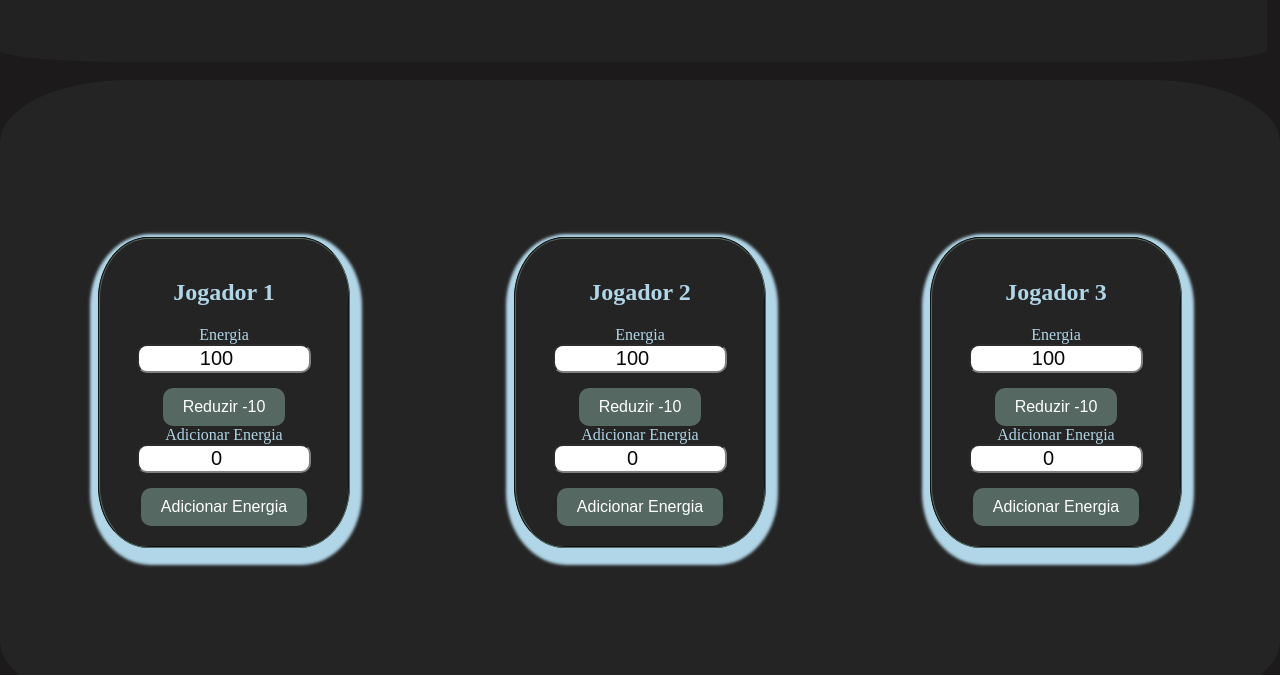
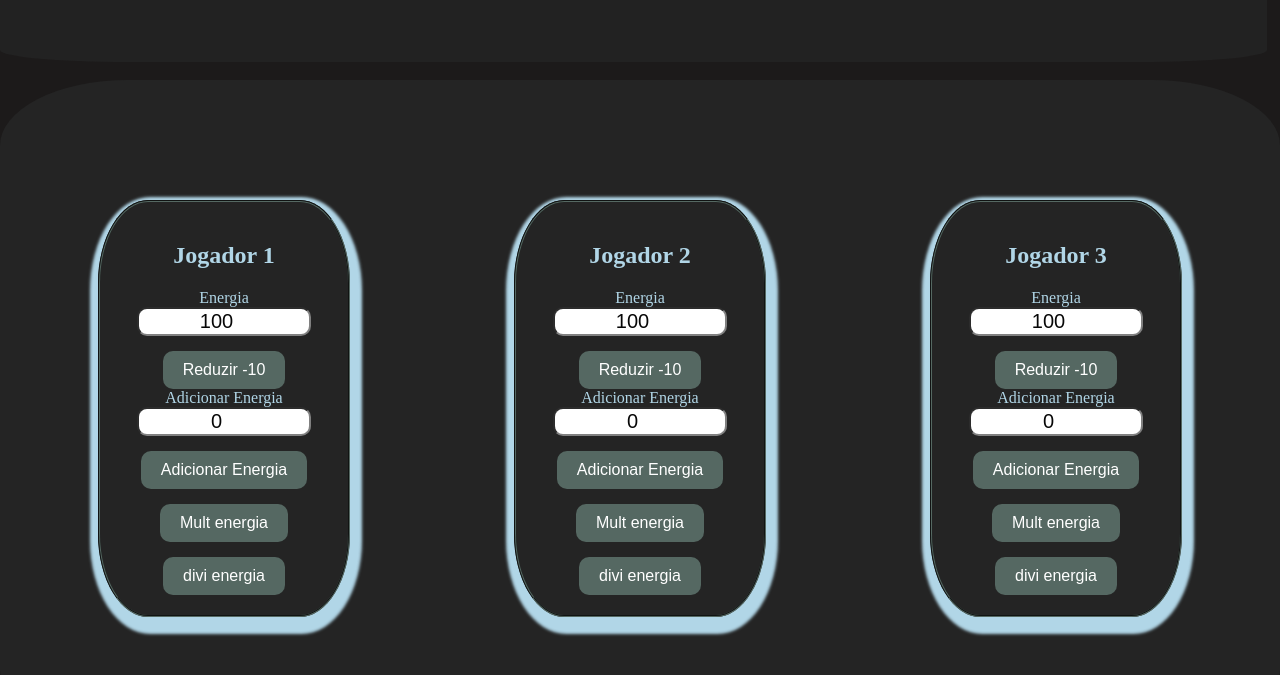
Before and after one commit to RhanieryCorreia/Menu_-dos_-jogadores_Dissemina, a plain HTML site: page index.html in a window 1280 px wide. Shown: the part 79-754 px from the top of the page. Drawn offline with Linux system fonts and the light colour scheme.

Commit message:
Refactor index.html to include new player functions

```diff
--- a/index.html
+++ b/index.html
@@ -1,5 +1,5 @@
 <!DOCTYPE html>
-<html lang="en">
+<html lang="pt-br">
 <head>
     <meta charset="UTF-8">
     <meta name="viewport" content="width=device-width, initial-scale=1.0">
@@ -30,7 +30,7 @@
             flex-wrap: wrap;
             flex-direction: row;
             border-radius: 10%;
-            height: 78vh;
+            height: 82vh;
             align-items: center;
             justify-content: center;
         }
@@ -56,6 +56,7 @@
             color: rgb(7, 7, 7);
             width: 80%;
             text-align: center;
+            cursor: pointer;
         }
         button {
             background-color: rgb(85, 104, 98);
@@ -88,6 +89,9 @@
                 <label for="adicionar1">Adicionar Energia</label>
                 <input type="number" id="adicionar1" value="0" placeholder="Escreva o valor">
                 <button onclick="adicionarEnergia('energia1', 'adicionar1')">Adicionar Energia</button>
+                <button onclick="mult('energia1', 'adicionar1')">Mult energia</button>
+                <button onclick="divi('energia1', 'adicionar1')">divi energia</button>
+
             </fieldset>
         </section>
 
@@ -101,6 +105,9 @@
                 <label for="adicionar2">Adicionar Energia</label>
                 <input type="number" id="adicionar2" value="0" placeholder="Escreva o valor">
                 <button onclick="adicionarEnergia('energia2', 'adicionar2')">Adicionar Energia</button>
+                <button onclick="mult('energia2', 'adicionar2')">Mult energia</button>
+                <button onclick="divi('energia2', 'adicionar2')">divi energia</button>
+
             </fieldset>
         </section>
 
@@ -114,6 +121,9 @@
                 <label for="adicionar3">Adicionar Energia</label>
                 <input type="number" id="adicionar3" value="0" placeholder="Escreva o valor">
                 <button onclick="adicionarEnergia('energia3', 'adicionar3')">Adicionar Energia</button>
+                <button onclick="mult('energia3', 'adicionar3')">Mult energia</button>
+                <button onclick="divi('energia3', 'adicionar3')">divi energia</button>
+
             </fieldset>
         </section>
     </div>
@@ -148,6 +158,41 @@
         }
 
         }
+        function mult(idEnergia, idAdicionar){
+            const inputEnergia = document.getElementById(idEnergia) || 0;
+            const inputMult = document.getElementById(idAdicionar) || 0;
+
+            let valorAtual = parseInt(inputEnergia.value);
+            let valorMult = parseInt(inputMult.value);
+
+            valorAtual = valorAtual * valorMult;
+            inputEnergia.value = valorAtual;
+            if(inputEnergia.value >= 101){
+                inputEnergia.value = 100;
+            } else{
+                inputEnergia.value = valorAtual;
+            } if(inputEnergia.value <=-1){
+                inputEnergia.value = 0;
+            }
+        }
+
+        function divi(idEnergia, idAdicionar){
+            const inputEnergia = document.getElementById(idEnergia) || 0;
+            const inputMult = document.getElementById(idAdicionar) || 0;
+
+            let valorAtual = parseInt(inputEnergia.value);
+            let valorMult = parseInt(inputMult.value);
+
+            valorAtual = valorAtual / valorMult;
+            inputEnergia.value = valorAtual;
+            if(inputEnergia.value >= 101){
+                inputEnergia.value = 100;
+            } else{
+                inputEnergia.value = valorAtual;
+            } if(inputEnergia.value <=-1){
+                inputEnergia.value = 0;
+            }
+        }
     </script>
 </body>
 </html>
```
